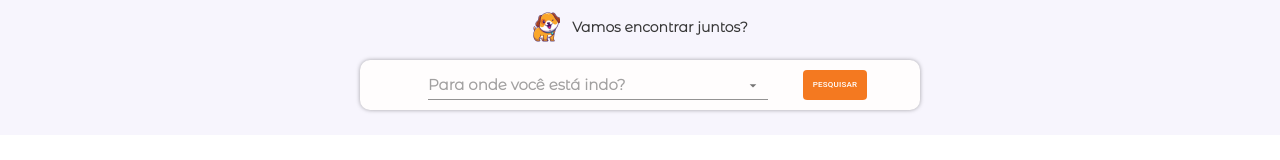
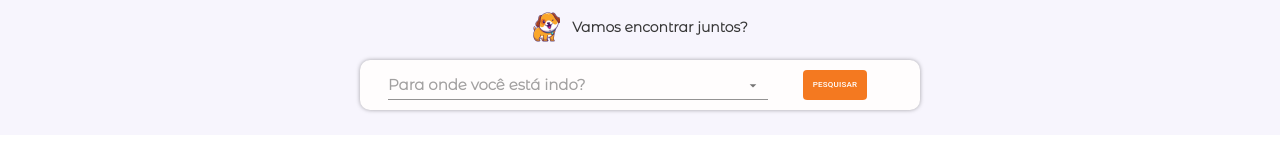
Before and after one commit to roussenq/pettrip, a React (Vite) app in the folder frontend/: page / in a window 1280 px wide. Shown: the part 410-570 px from the top of the page. Built offline with nearby package versions, Linux system fonts and the light colour scheme; no server answers.

Commit message:
updating Search

```diff
--- a/frontend/src/components/Search/styles.js
+++ b/frontend/src/components/Search/styles.js
@@ -23,7 +23,6 @@ export const BoxSearch = styled(Box)`
 
 export const InputAutocomplete = styled(Autocomplete)`
   width: 380px;
-  padding-left: 40px;
 
   & input {
     width: 200px;
@@ -54,8 +53,4 @@ export const ButtonSearch = styled(Button)`
   color: #ffffff;
   font-size: 8px;
   margin-left: 35px;
-
-  @media (max-width: 450px) {
-    margin-top: 10px;
-  }
 `;
```
